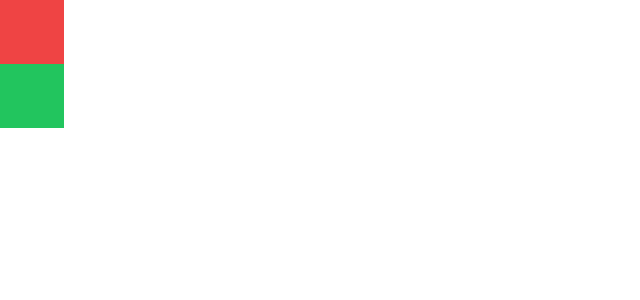
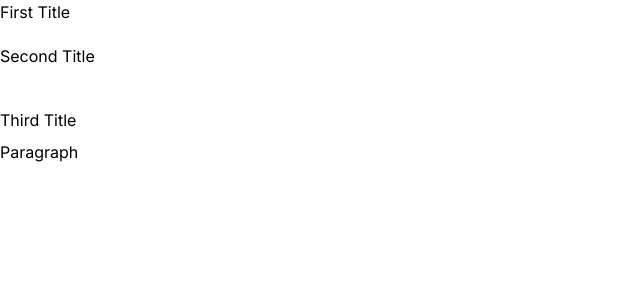
Before and after one commit to johnpathadan/react-tailwind, a React (Vite) app: page / in a window 1280 px wide. Shown: the top 300 px of the page, without its empty margins (0-640 px from the left). Built offline with nearby package versions, Linux system fonts and the light colour scheme.

Commit message:
fix: spaces and sizes completed

```diff
--- a/src/App.jsx
+++ b/src/App.jsx
@@ -1,8 +1,10 @@
 function App() {
   return (
     <div>
-      <div className="w-16 h-16 bg-red-500" />
-      <div className="w-16 h-16 bg-green-500" />
+      <h1 className="mb-4">First Title</h1>
+      <h2 className="mb-default">Second Title</h2>
+      <h3 className="mb-2">Third Title</h3>
+      <p className="mb-1">Paragraph</p>
     </div>
   );
 }
--- a/tailwind.config.js
+++ b/tailwind.config.js
@@ -2,7 +2,12 @@
 export default {
   content: ["./index.html", "./src/**/*.{js,ts,jsx,tsx}"],
   theme: {
-    extend: {},
+    extend: {
+      margin: {
+        4: "20px",
+        default: "40px",
+      },
+    },
   },
   plugins: [],
 };
```
